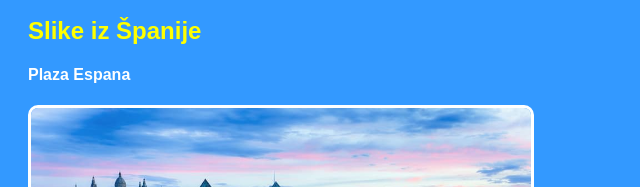
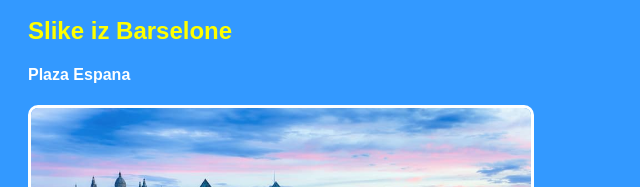
Before and after one commit to mladentomic/sasa-spanija, a plain HTML site: page index.html in a window 1280 px wide. Shown: the part 427-614 px from the top of the page, 0-640 px from the left. Drawn offline with Linux system fonts and the light colour scheme.

Commit message:
Update index.html

```diff
--- a/index.html
+++ b/index.html
@@ -62,7 +62,7 @@
         </tr>
     </table>
 
-    <h2>Slike iz Španije</h2></p>
+    <h2>Slike iz Barselone</h2></p>
     <h4>Plaza Espana</h4>
     <img src="Plaza-Espana.jpg" alt="image" width="500">
     <h4>Sagrada Familia</h4>
```
